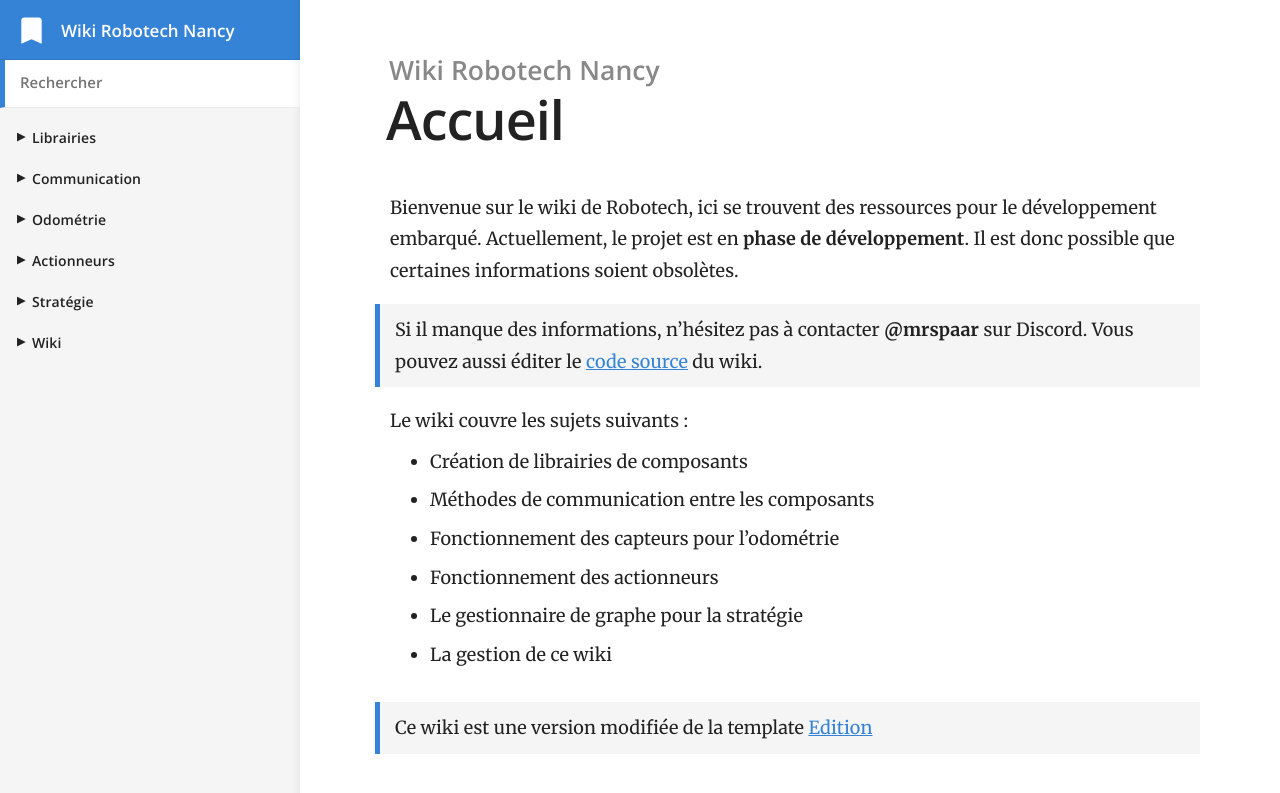
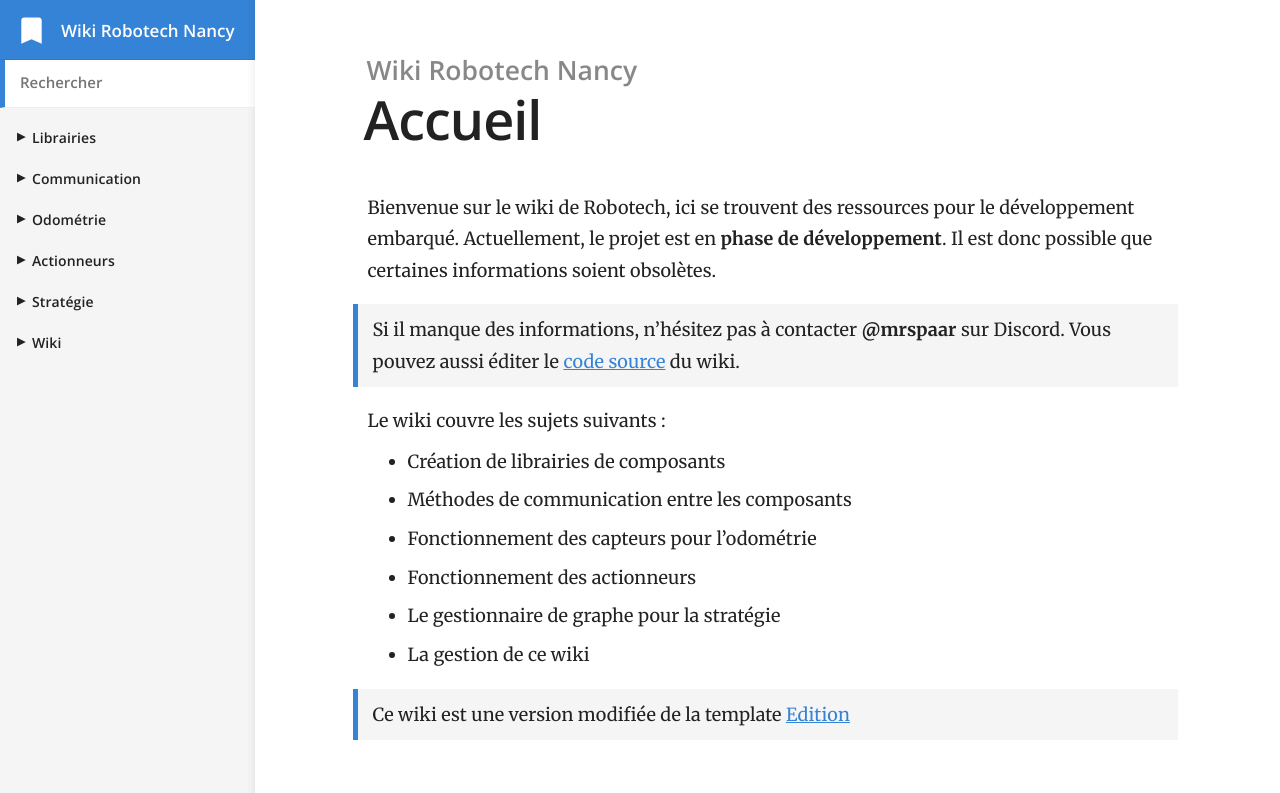
Before and after one commit to RobotechNancy/robotechnancy.github.io, a Jekyll site: the page built from website/index.md, in a window 1280 px wide. Shown: the top 793 px of the page. Built offline with Jekyll 4.4.1, drawn with Linux system fonts in a browser that asks for light colours.

Commit message:
Espacements harmonisés

```diff
--- a/_sass/_code.scss
+++ b/_sass/_code.scss
@@ -12,7 +12,7 @@
 
 pre {
 	box-sizing: border-box;
-	margin: 0 0 1.5em 0;
+	margin: 0 0 1em 0;
 	width: 100%;
 	padding: 10px;
 	font-size: 0.9em;
--- a/_sass/_layout.scss
+++ b/_sass/_layout.scss
@@ -241,7 +241,7 @@
 		}
 	}
 
-	p {
+	p, ul {
 		margin-bottom: .5em;
 	}
 }
--- a/css/main.scss
+++ b/css/main.scss
@@ -7,7 +7,7 @@
 
 $content-max-width: 800px;
 $nav-header-height: 60px;
-$nav-width: 300px;
+$nav-width: 255px;
 $space: 20px;
 
 $mobile-break: 700px;
```
